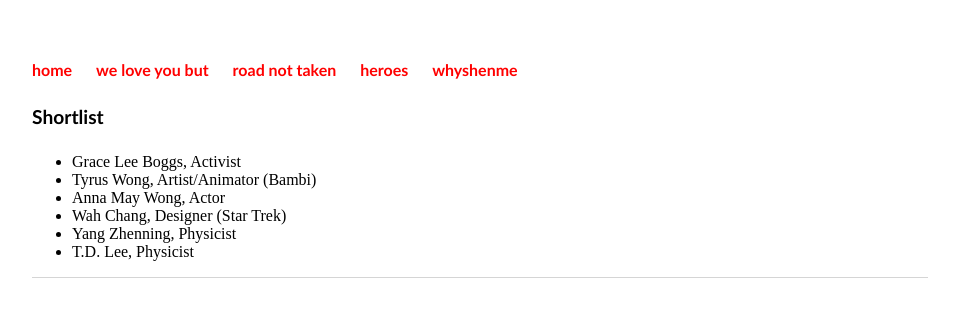
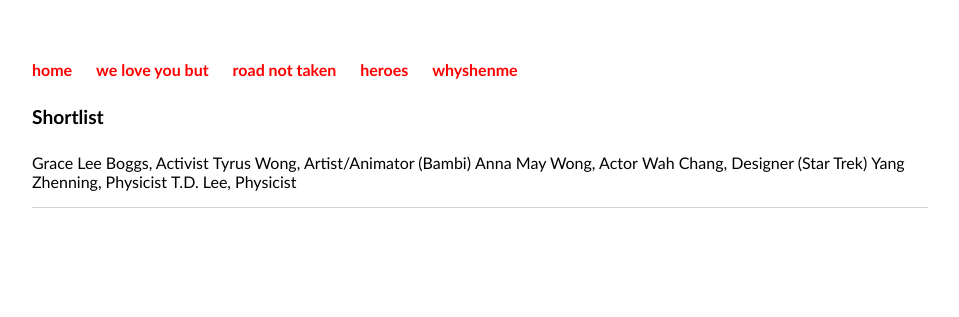
Before and after one commit to c1ndygao/cindygao.com, a Jekyll site: the page built from heroes.md, in a window 1280 px wide. Shown: the top 317 px of the page, without its empty margins (160-1119 px from the left). Built offline with Jekyll 4.4.1, drawn with Linux system fonts in a browser that asks for light colours.

Commit message:
Update main.css

```diff
--- a/css/main.css
+++ b/css/main.css
@@ -8,10 +8,17 @@ nav ul, footer ul {
     list-style: none;
     font-weight: bold;
 }
-
 nav ul li, footer ul li {
     display: inline;
     margin-right: 20px;
+}
+ul {
+    font-family: "Trebuchet MS", Helvetica, sans-serif, source-han-sans-simplified-c, sans-serif;
+    padding: 0px;
+    list-style: disc;
+}
+ul li {
+    display: inline;
 }
 a {
     text-decoration: none;
@@ -60,13 +67,3 @@ footer {
     border-top: 1px solid #d5d5d5;
     font-size: .8em;
 }
-
-ul.posts {
-    margin: 20px auto 40px;
-    font-size: 1em;
-    font-family: "Trebuchet MS", Helvetica, sans-serif, source-han-sans-simplified-c, sans-serif;
-
-}
-ul.posts li {
-    list-style: bullet;
-}
```
